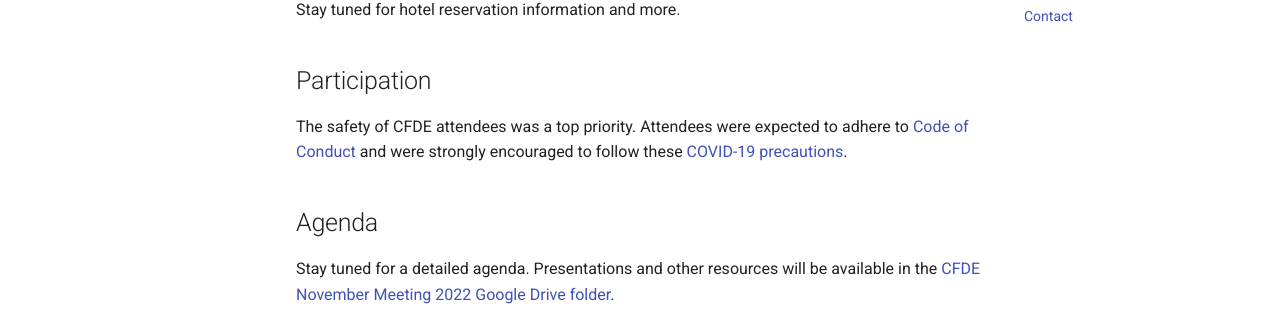
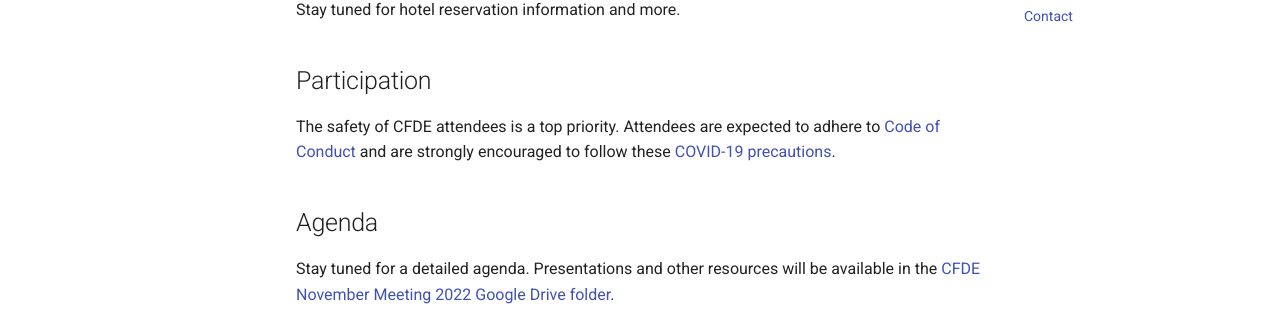
Before and after one commit to nih-cfde/2022-nov-meeting, an MkDocs documentation site: the page built from docs/index.md, in a window 1280 px wide and 1000 px high. Shown: the part 275-584 px from the top of the window. Built offline with MkDocs 1.6.1 and Material for MkDocs 9.7.7, drawn with Linux system fonts in a browser that asks for light colours.

Commit message:
change tense to present

```diff
--- a/docs/index.md
+++ b/docs/index.md
@@ -6,7 +6,7 @@ Stay tuned for hotel reservation information and more.
 
 ## Participation
 
-The safety of CFDE attendees was a top priority. Attendees were expected to adhere to [Code of Conduct](https://nih-cfde.github.io/2022-nov-meeting/CODEOFCONDUCT/) and were strongly encouraged to follow these [COVID-19 precautions](https://nih-cfde.github.io/2022-nov-meeting/COVID/).
+The safety of CFDE attendees is a top priority. Attendees are expected to adhere to [Code of Conduct](https://nih-cfde.github.io/2022-nov-meeting/CODEOFCONDUCT/) and are strongly encouraged to follow these [COVID-19 precautions](https://nih-cfde.github.io/2022-nov-meeting/COVID/).
 
 ## Agenda
 
```
